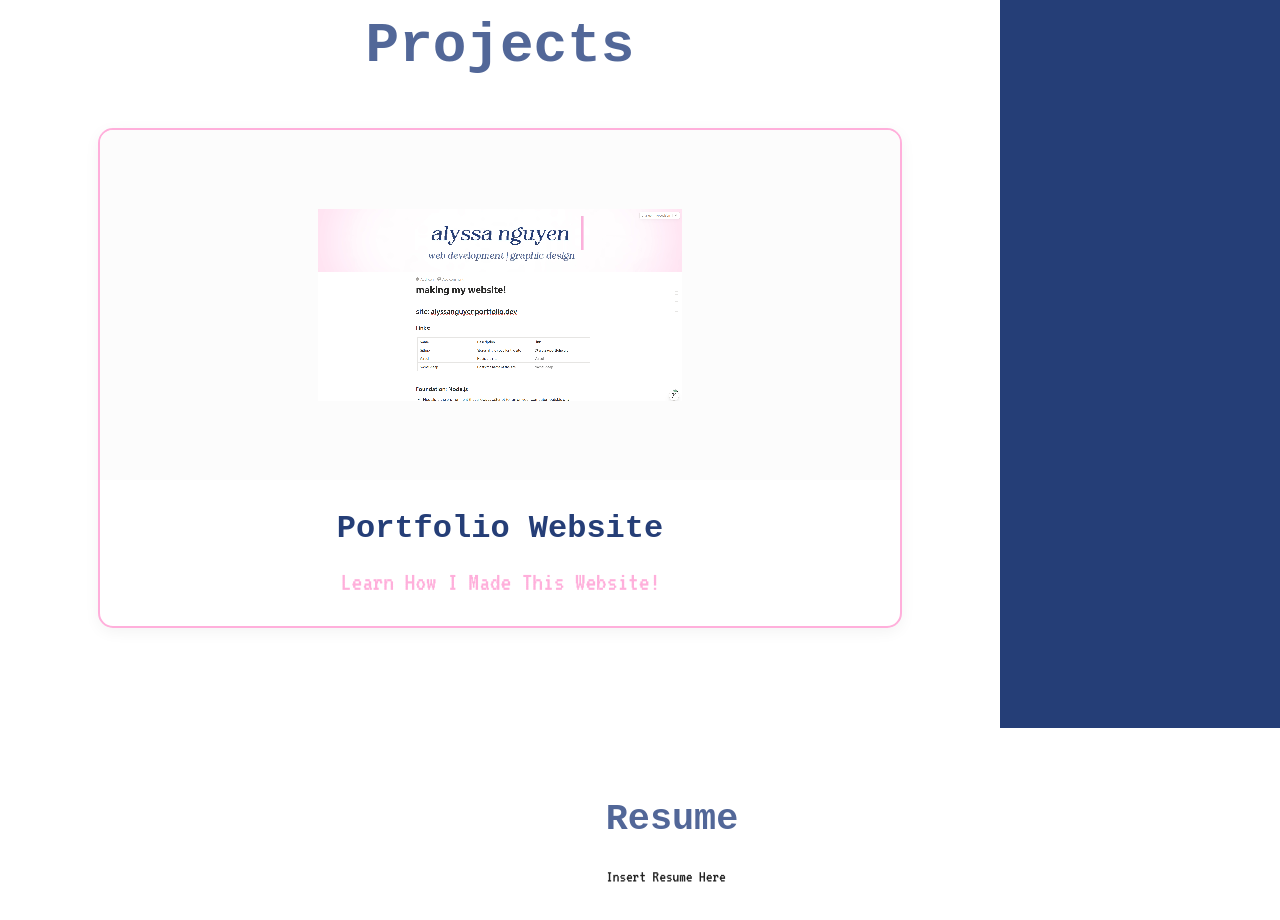
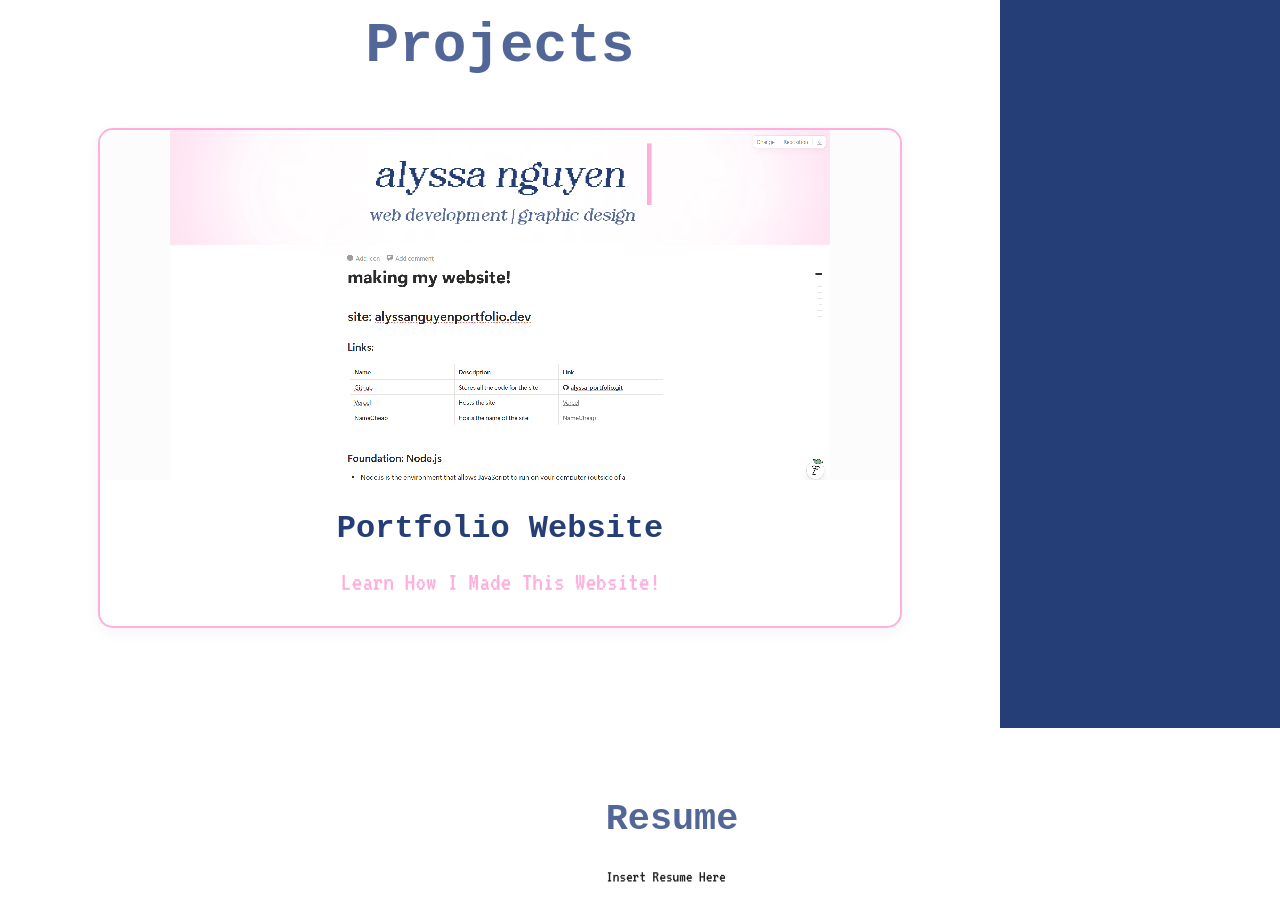
Before and after one commit to alynguyxn/alyssa-portfolio, a React (Vite) app: page / in a window 1280 px wide. Shown: the part 1760-2680 px from the top of the page. Built offline with nearby package versions, Linux system fonts and the light colour scheme; a web font is replaced by a local one.

Commit message:
formatting card on project section

```diff
--- a/src/index.css
+++ b/src/index.css
@@ -491,8 +491,8 @@ button:focus-visible {
 .project-image {
   width: auto;
   height: auto;
-  max-width: 55%; /* Smaller/not zoomed in */
-  max-height: 55%;
+  max-width: 100%; /* Smaller/not zoomed in */
+  max-height: 100%;
   object-fit: contain;
   image-rendering: pixelated;
 }
```
